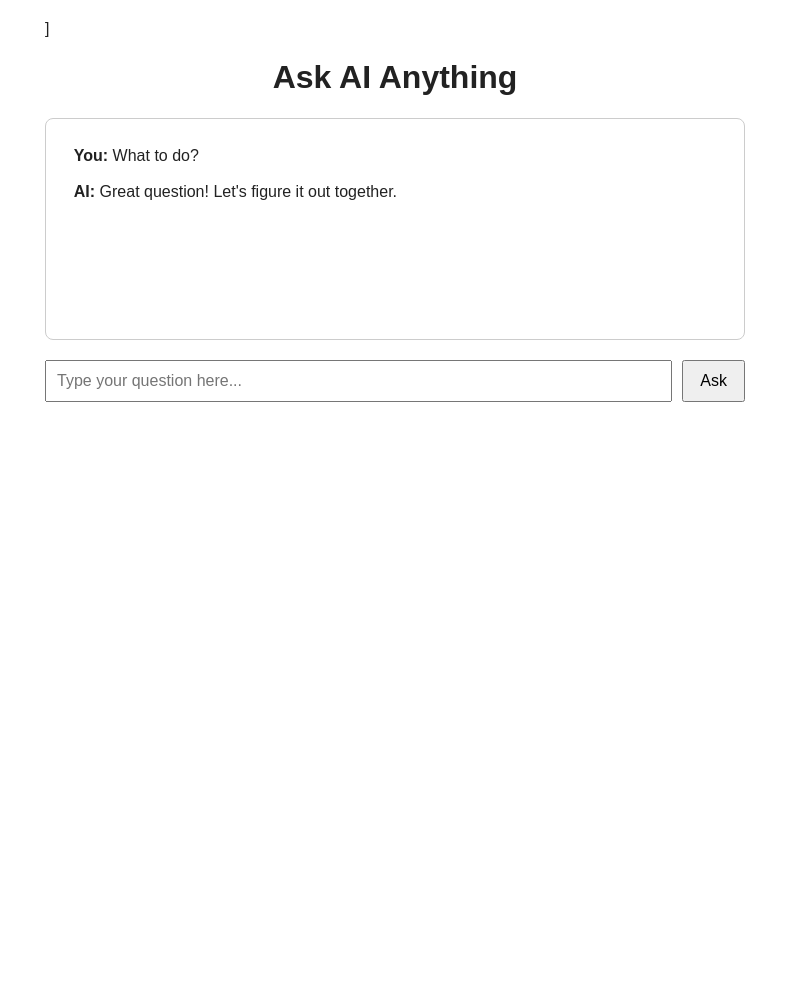
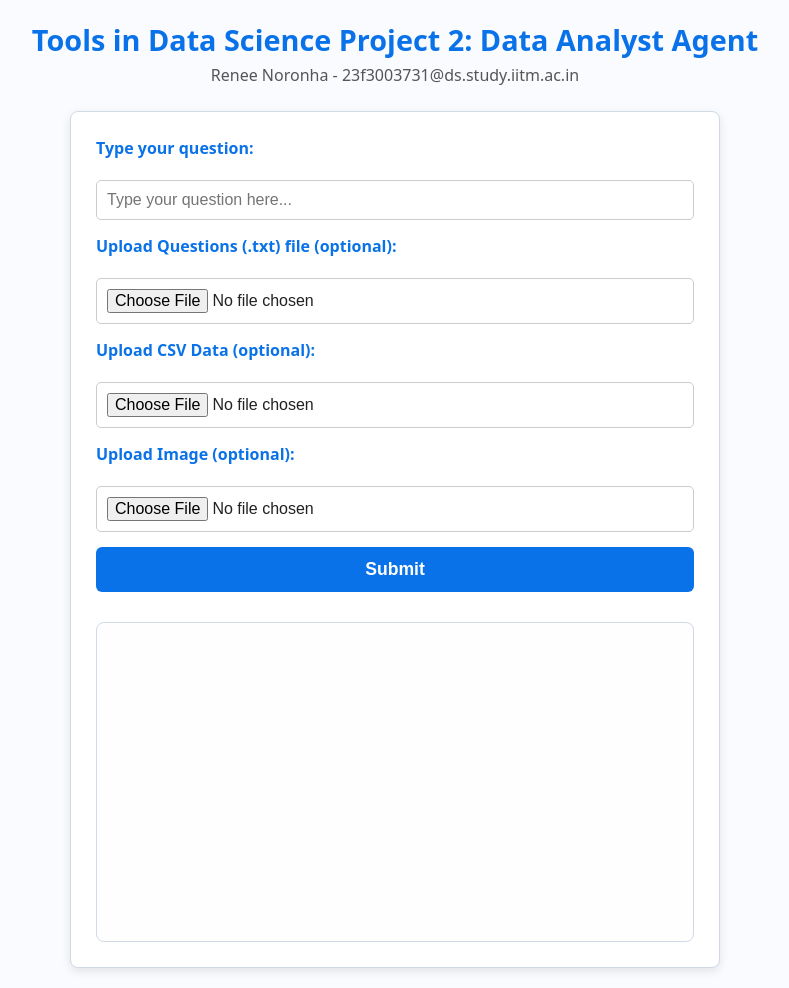
Before and after one commit to reneenor13/TDS-P2, a FastAPI app: page / in a window 1280 px wide. Shown: the whole page, without its empty margins (245-1034 px from the left). Before the commit the page ends 402 px from the top, so only its background shows below. Run offline with FastAPI, Linux system fonts and the light colour scheme.

Commit message:
Update index.html

```diff
--- a/templates/index.html
+++ b/templates/index.html
@@ -1,82 +1,202 @@
-]<!DOCTYPE html>
+<!DOCTYPE html>
 <html lang="en">
 <head>
   <meta charset="UTF-8" />
-  <meta name="viewport" content="width=device-width, initial-scale=1.0"/>
-  <title>Ask AI Anything</title>
+  <meta name="viewport" content="width=device-width, initial-scale=1" />
+  <title>Tools in Data Science Project 2: Data Analyst Agent</title>
   <style>
+    :root {
+      --blue: #0a72e8;
+      --background: #f9fbff;
+      --text-primary: #222;
+      --border: #d1d9e6;
+      --input-bg: #fff;
+      --input-border: #ccc;
+    }
+    * {
+      box-sizing: border-box;
+    }
     body {
-      font-family: Arial, sans-serif;
-      background: #ffffff;
-      color: #222;
+      margin: 0;
+      font-family: ui-sans-serif, system-ui, sans-serif, "Apple Color Emoji", "Segoe UI Emoji", Segoe UI Symbol, "Noto Color Emoji";
+      background-color: var(--background);
+      color: var(--text-primary);
+      display: flex;
+      flex-direction: column;
+      align-items: center;
+      min-height: 100vh;
       padding: 20px;
-      max-width: 700px;
-      margin: auto;
     }
-    h1 {
+    header {
       text-align: center;
+      margin-bottom: 25px;
     }
-    .chat-box {
-      border: 1px solid #ccc;
+    header h1 {
+      margin: 0;
+      font-weight: 700;
+      font-size: 1.8rem;
+      color: var(--blue);
+    }
+    header p {
+      margin: 5px 0 0;
+      font-weight: 500;
+      font-size: 1rem;
+      color: #555;
+    }
+
+    main {
+      background: white;
+      padding: 25px;
+      border: 1px solid var(--border);
       border-radius: 8px;
+      width: 100%;
+      max-width: 650px;
+      box-shadow: 0 3px 10px rgb(0 0 0 / 0.1);
+    }
+
+    form.upload-form {
+      display: flex;
+      flex-direction: column;
+      gap: 15px;
+      margin-bottom: 30px;
+    }
+    form.upload-form label {
+      font-weight: 600;
+      color: var(--blue);
+      margin-bottom: 6px;
+    }
+    form.upload-form input[type="file"],
+    form.upload-form input[type="text"] {
       padding: 10px;
-      min-height: 200px;
-      margin-bottom: 20px;
+      font-size: 1rem;
+      border: 1px solid var(--input-border);
+      border-radius: 5px;
+      background-color: var(--input-bg);
+    }
+    form.upload-form button {
+      background-color: var(--blue);
+      color: white;
+      padding: 12px;
+      font-weight: 700;
+      font-size: 1.1rem;
+      border: none;
+      border-radius: 6px;
+      cursor: pointer;
+      transition: background-color 0.3s ease;
+    }
+    form.upload-form button:hover {
+      background-color: #065abb;
+    }
+
+    #chatBox {
+      border: 1px solid var(--border);
+      border-radius: 8px;
+      height: 320px;
+      overflow-y: auto;
+      padding: 15px;
+      font-size: 1rem;
+      line-height: 1.4;
+      background: #fefefe;
+    }
+    #chatBox div {
+      margin-bottom: 14px;
+      padding-bottom: 8px;
+      border-bottom: 1px solid #eee;
+    }
+    #chatBox div:last-child {
+      border-bottom: none;
+      margin-bottom: 0;
+      padding-bottom: 0;
+    }
+    .user-msg {
+      font-weight: 600;
+      color: var(--blue);
+    }
+    .ai-msg {
+      font-weight: 500;
+      color: #333;
       white-space: pre-wrap;
     }
-    .input-group {
-      display: flex;
-      gap: 10px;
+
+    @media (max-width: 480px) {
+      main {
+        padding: 15px;
       }
-    input[type="text"] {
-      flex: 1;
-      padding: 10px;
-      font-size: 16px;
-    }
-    button {
-      padding: 10px 16px;
-      font-size: 16px;
-      cursor: pointer;
     }
   </style>
 </head>
 <body>
-  <h1>Ask AI Anything</h1>
-  <div class="chat-box" id="chatBox">
-    <strong>You:</strong> What to do?<br>
-    <strong>AI:</strong> Great question! Let's figure it out together.
-  </div>
 
-  <form id="askForm" class="input-group">
-    <input type="text" id="question" name="question" placeholder="Type your question here..." required />
-    <button type="submit">Ask</button>
+<header>
+  <h1>Tools in Data Science Project 2: Data Analyst Agent</h1>
+  <p>Renee Noronha - 23f3003731@ds.study.iitm.ac.in</p>
+</header>
+
+<main>
+  <form id="uploadForm" class="upload-form" enctype="multipart/form-data">
+    <label for="question">Type your question:</label>
+    <input type="text" id="question" name="question" placeholder="Type your question here..." required autocomplete="off" />
+
+    <label for="txtFile">Upload Questions (.txt) file (optional):</label>
+    <input type="file" id="txtFile" name="txtFile" accept=".txt" />
+
+    <label for="csvFile">Upload CSV Data (optional):</label>
+    <input type="file" id="csvFile" name="csvFile" accept=".csv" />
+
+    <label for="imageFile">Upload Image (optional):</label>
+    <input type="file" id="imageFile" name="imageFile" accept="image/*" />
+
+    <button type="submit">Submit</button>
   </form>
 
+  <section id="chatBox" aria-live="polite" aria-atomic="false" role="log">
+    <!-- Chat messages will appear here -->
+  </section>
+</main>
+
 <script>
-    const form = document.getElementById("askForm");
-    const chatBox = document.getElementById("chatBox");
+  const uploadForm = document.getElementById('uploadForm');
+  const chatBox = document.getElementById('chatBox');
 
-    form.addEventListener("submit", async (e) => {
+  uploadForm.addEventListener('submit', async (e) => {
     e.preventDefault();
-      const question = document.getElementById("question").value.trim();
+    const questionInput = document.getElementById('question');
+    const question = questionInput.value.trim();
+
     if (!question) return;
 
-      chatBox.innerHTML += `\n<strong>You:</strong> ${question}`;
-      document.getElementById("question").value = "";
+    // Show user's message in chatBox
+    appendMessage('You', question, 'user-msg');
+
+    // Prepare form data to send to backend
+    const formData = new FormData(uploadForm);
 
     try {
-        const response = await fetch("/ask", {
-          method: "POST",
-          body: new URLSearchParams({ question }),
+      const response = await fetch('/api/ask', {  // Adjust API endpoint accordingly
+        method: 'POST',
+        body: formData,
       });
 
+      if (!response.ok) throw new Error('Network response was not ok');
+
       const data = await response.json();
-        chatBox.innerHTML += `\n<strong>AI:</strong> ${data.answer}`;
+
+      appendMessage('AI', data.answer || "Sorry, I didn't get that.", 'ai-msg');
+    } catch (err) {
+      appendMessage('AI', 'Error: ' + err.message, 'ai-msg');
+    }
+
+    questionInput.value = '';
     chatBox.scrollTop = chatBox.scrollHeight;
-      } catch (err) {
-        chatBox.innerHTML += `\n<strong>AI:</strong> Error calling AI.`;
+  });
+
+  function appendMessage(sender, text, className) {
+    const div = document.createElement('div');
+    div.className = className;
+    div.innerHTML = `<strong>${sender}:</strong> ${text}`;
+    chatBox.appendChild(div);
   }
-    });
 </script>
+
 </body>
 </html>
```
Lines whose indentation alone changed are shown as unchanged.
